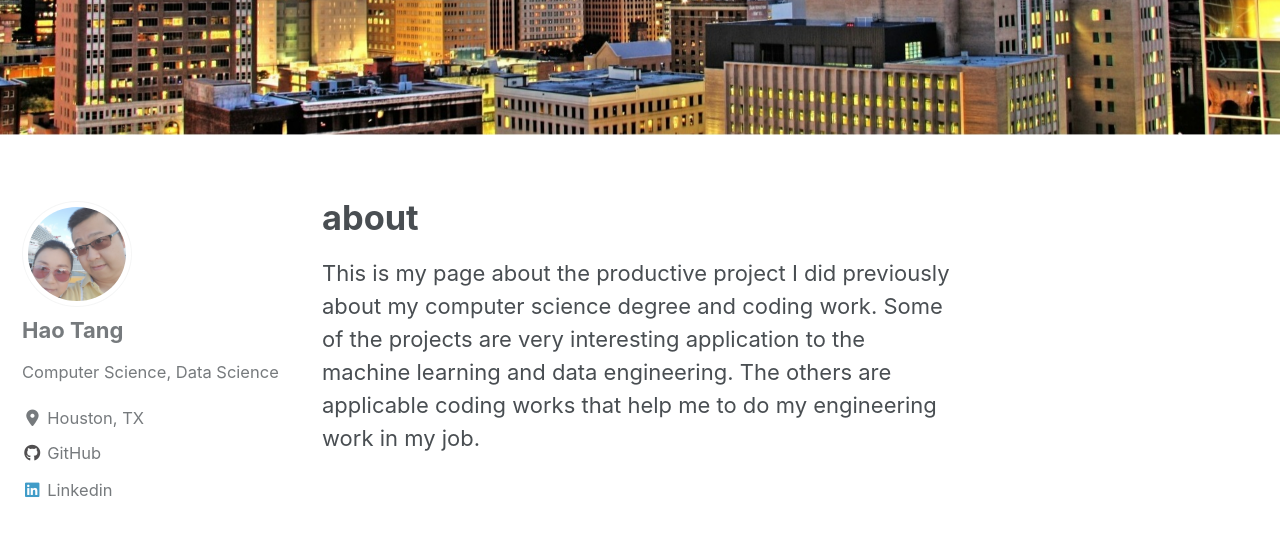
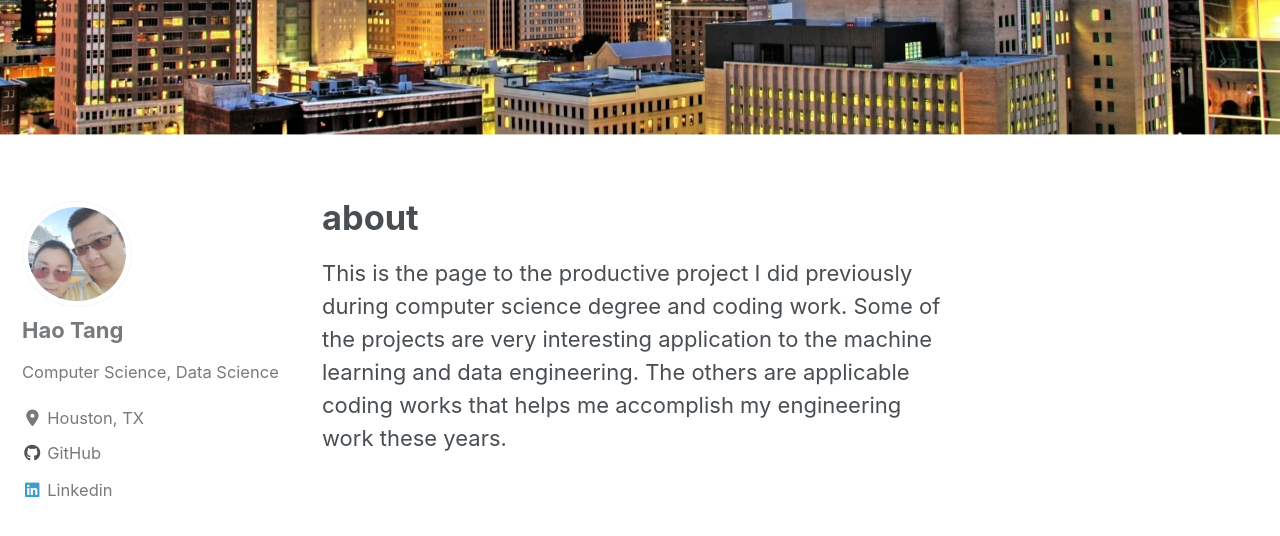
Before and after one commit to tanghao205/tanghao205.github.io, a Jekyll site: the page built from _pages/about.md, in a window 1280 px wide and 900 px high, scrolled down 422 px. Shown: the top 536 px of the window. Built offline with Jekyll 4.4.1, drawn with Linux system fonts in a browser that asks for light colours; cached includes are drawn as plain includes; nearby versions of some CDN libraries.

Commit message:
Update about.md

```diff
--- a/_pages/about.md
+++ b/_pages/about.md
@@ -8,4 +8,4 @@ header:
 
 ---
 
-This is my page about the productive project I did previously about my computer science degree and coding work. Some of the projects are very interesting application to the machine learning and data engineering. The others are applicable coding works that help me to do my engineering work in my job.
+This is the page to the productive project I did previously during computer science degree and coding work. Some of the projects are very interesting application to the machine learning and data engineering. The others are applicable coding works that helps me accomplish my engineering work these years.
```
